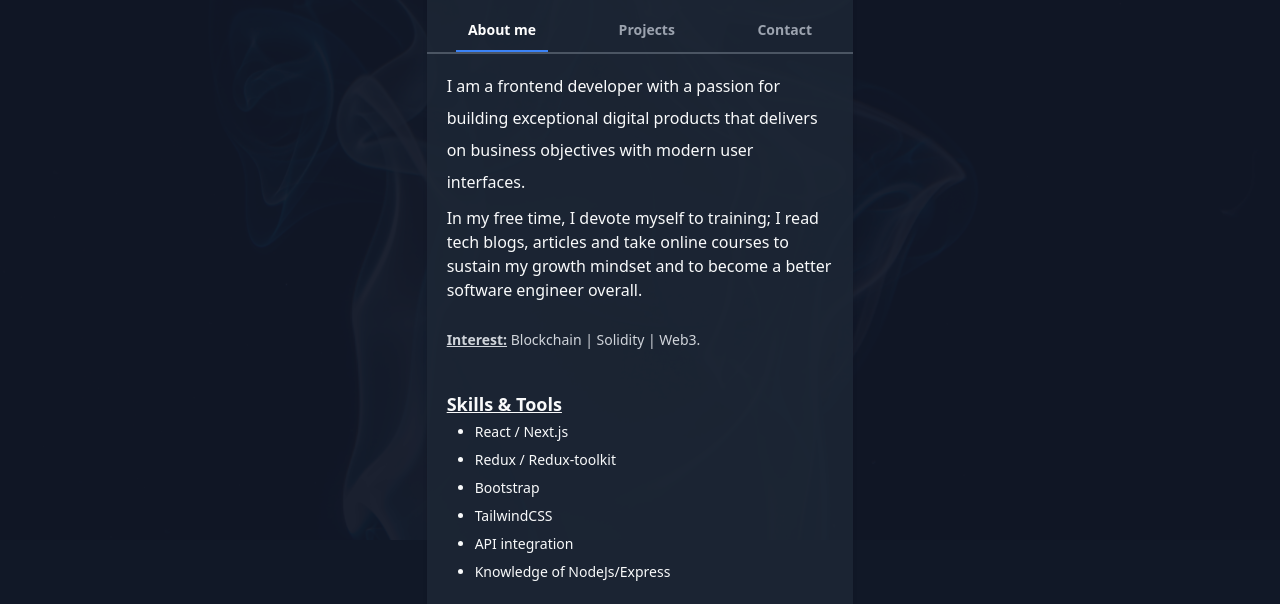
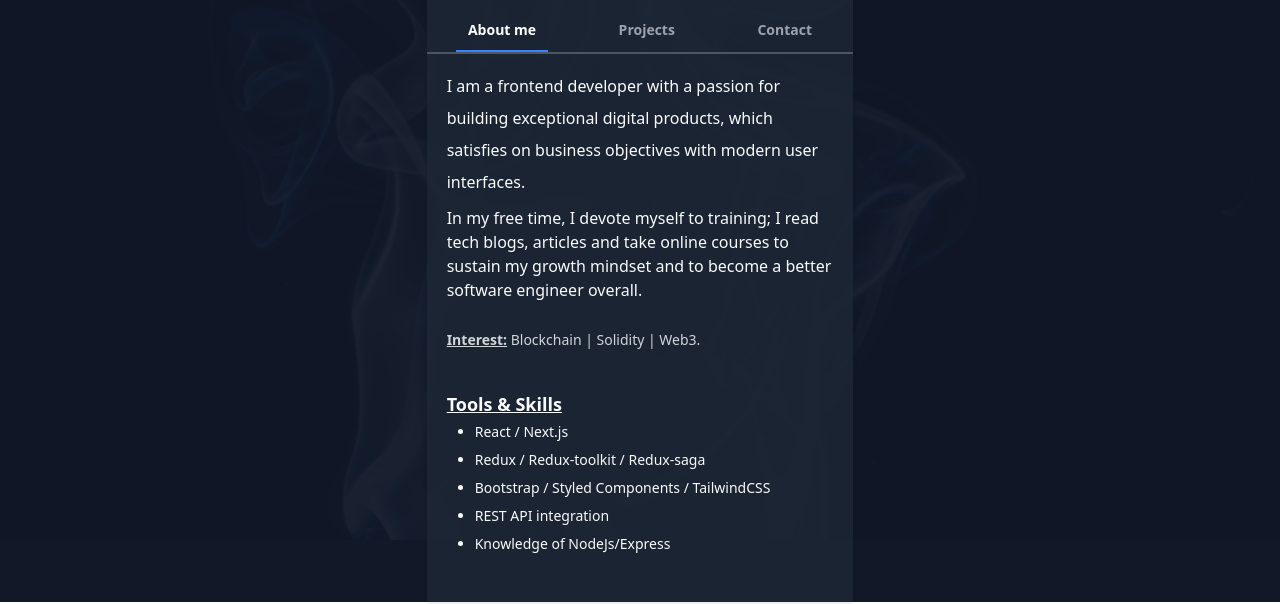
Before and after one commit to effiong-jr/portfolio, a Next.js app: page / in a window 1280 px wide. Shown: the part 260-864 px from the top of the page. Built offline with nearby package versions, Linux system fonts and the light colour scheme.

Commit message:
updated skills and tools section

```diff
--- a/pages/index.js
+++ b/pages/index.js
@@ -6,8 +6,8 @@ export default function About() {
       <div className="text-md">
         <p className=" leading-loose">
           I am a frontend developer with a passion for building exceptional
-          digital products that delivers on business objectives with modern user
-          interfaces.
+          digital products, which satisfies on business objectives with modern
+          user interfaces.
         </p>
 
         <p className="mt-2">
@@ -23,14 +23,15 @@ export default function About() {
 
         <div className="mt-10">
           <h3 className="font-semibold text-lg underline mb-1">
-            Skills & Tools
+            Tools & Skills
           </h3>
           <ul className="text-sm pl-7 list-disc">
             <li className="mb-2">React / Next.js</li>
-            <li className="mb-2">Redux / Redux-toolkit</li>
-            <li className="mb-2">Bootstrap</li>
-            <li className="mb-2">TailwindCSS</li>
-            <li className="mb-2">API integration</li>
+            <li className="mb-2">Redux / Redux-toolkit / Redux-saga</li>
+            <li className="mb-2">
+              Bootstrap / Styled Components / TailwindCSS
+            </li>
+            <li className="mb-2">REST API integration</li>
             <li className="mb-2">Knowledge of NodeJs/Express</li>
           </ul>
         </div>
```
